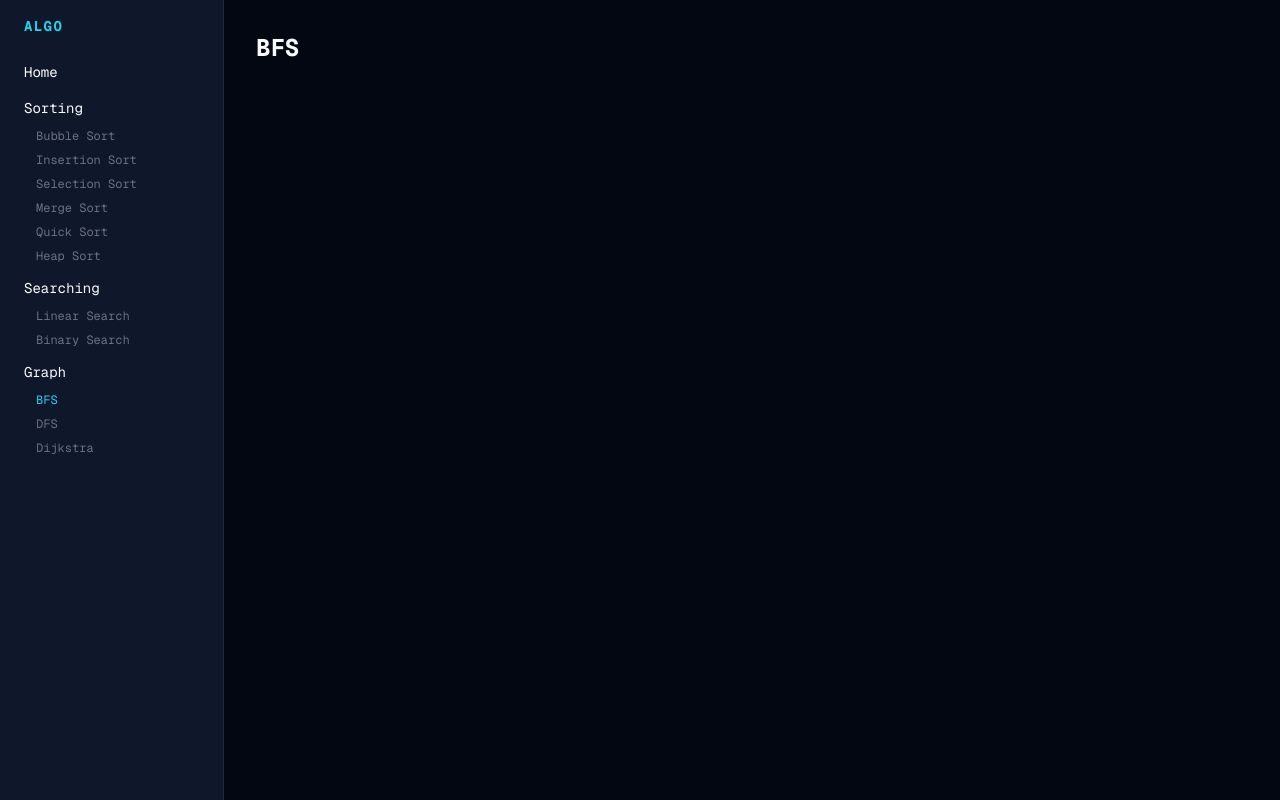
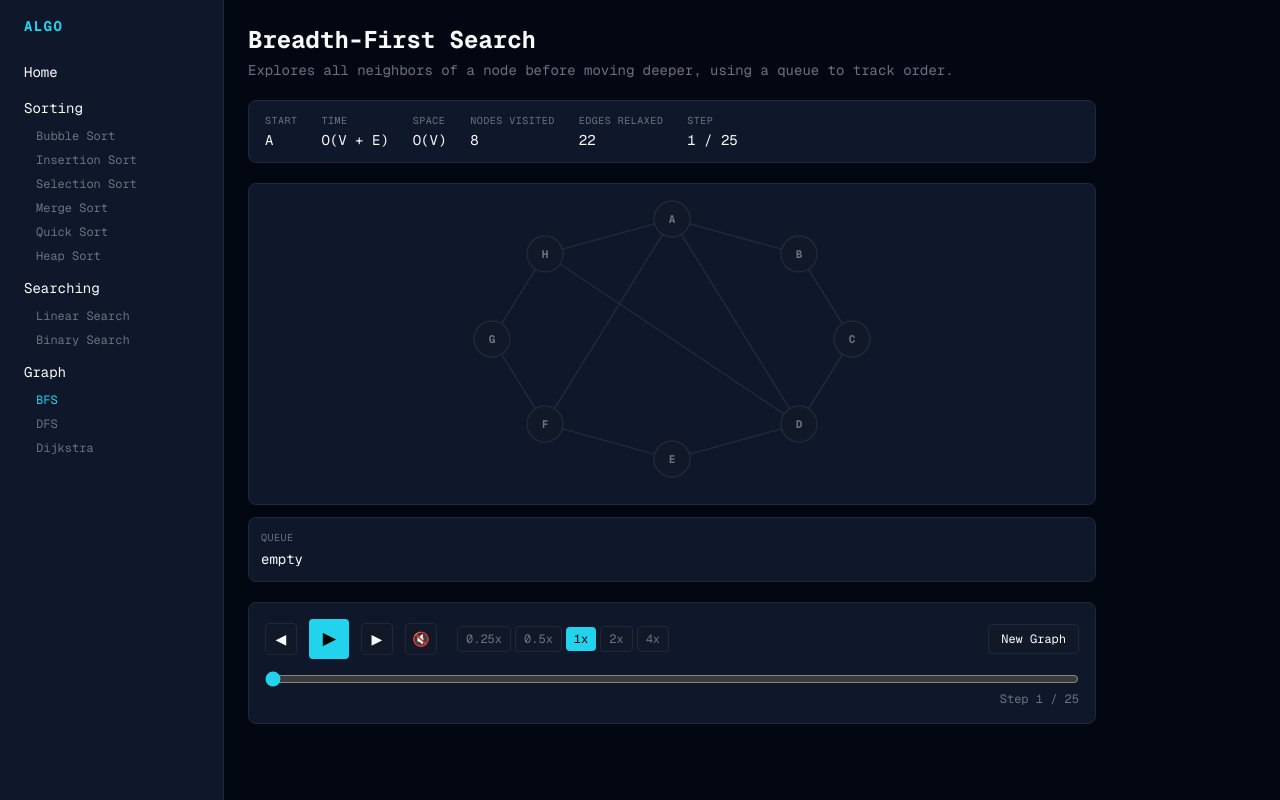
Before and after one commit to QuinLane/Algo, a Next.js app: page /graph/bfs in a window 1280 px wide. Built offline with nearby package versions, Linux system fonts and the light colour scheme.

Commit message:
feat(phase-7): graph algorithm pages live

```diff
--- a/src/app/graph/bfs/page.tsx
+++ b/src/app/graph/bfs/page.tsx
@@ -1,3 +1,11 @@
+"use client";
+
+import GraphPage from "@/components/layout/GraphPage";
+import { bfs } from "@/lib/algorithms/graph/bfs";
+import { registry } from "@/lib/registry";
+
+const meta = registry.find((a) => a.id === "bfs")!;
+
 export default function Page() {
-  return <h1 className="p-8 text-2xl font-bold uppercase">bfs</h1>;
+  return <GraphPage meta={meta} generateTrace={bfs} />;
 }
--- a/src/app/graph/dfs/page.tsx
+++ b/src/app/graph/dfs/page.tsx
@@ -1,3 +1,11 @@
+"use client";
+
+import GraphPage from "@/components/layout/GraphPage";
+import { dfs } from "@/lib/algorithms/graph/dfs";
+import { registry } from "@/lib/registry";
+
+const meta = registry.find((a) => a.id === "dfs")!;
+
 export default function Page() {
-  return <h1 className="p-8 text-2xl font-bold uppercase">dfs</h1>;
+  return <GraphPage meta={meta} generateTrace={dfs} />;
 }
--- a/src/app/graph/dijkstra/page.tsx
+++ b/src/app/graph/dijkstra/page.tsx
@@ -1,3 +1,11 @@
+"use client";
+
+import GraphPage from "@/components/layout/GraphPage";
+import { dijkstra } from "@/lib/algorithms/graph/dijkstra";
+import { registry } from "@/lib/registry";
+
+const meta = registry.find((a) => a.id === "dijkstra")!;
+
 export default function Page() {
-  return <h1 className="p-8 text-2xl font-bold uppercase">dijkstra</h1>;
+  return <GraphPage meta={meta} generateTrace={dijkstra} weighted />;
 }
```
